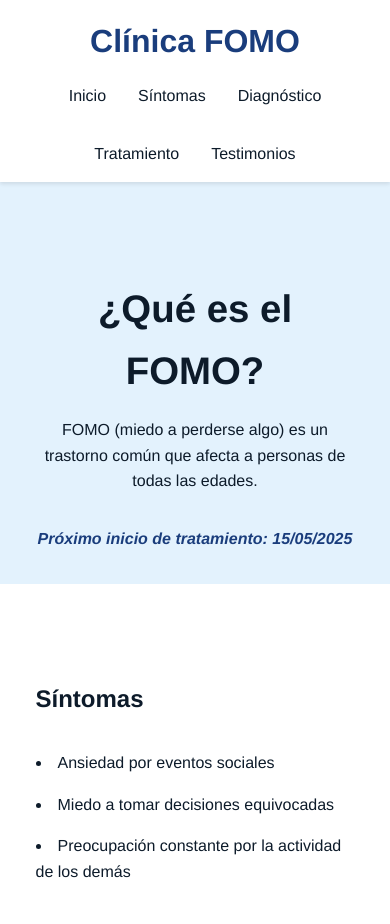
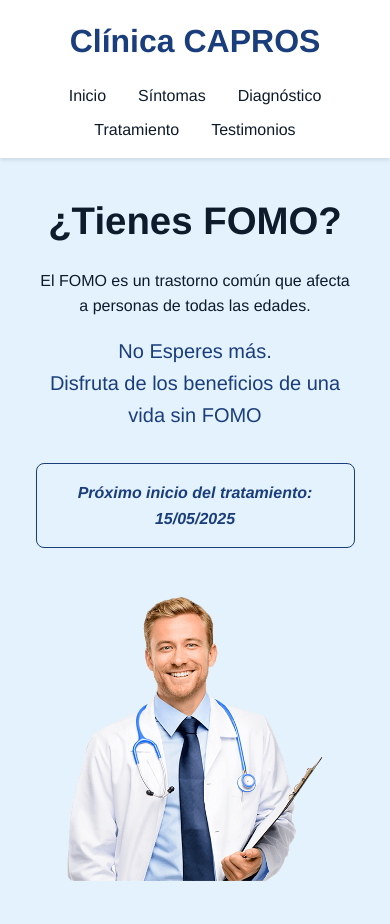
Before and after one commit to capros-fomo/clinicacapros, a plain HTML site: page index.html in a window 390 px wide. Shown: the top 924 px of the page. Drawn offline with Linux system fonts and the light colour scheme.

Commit message:
Add files via upload

```diff
--- a/index.html
+++ b/index.html
@@ -2,14 +2,14 @@
 <html lang="es">
   <head>
     <meta charset="UTF-8" />
-    <meta name="viewport" content="width=device-width, initial-scale=1.0" />
+    <meta name="viewport" content="width=device-width, initial-scale=1" />
     <title>Clínica FOMO</title>
     <link rel="stylesheet" href="styles.css" />
   </head>
   <body>
     <header class="header">
       <div class="container header__container">
-        <h1 class="logo">Clínica FOMO</h1>
+        <h1 class="logo">Clínica CAPROS</h1>
         <nav>
           <ul class="nav__list">
             <li><a href="#inicio">Inicio</a></li>
@@ -24,19 +24,33 @@
 
     <main>
       <section id="inicio" class="section inicio">
-        <div class="container">
-          <h2>¿Qué es el FOMO?</h2>
-          <p>
-            FOMO (miedo a perderse algo) es un trastorno común que afecta a
-            personas de todas las edades.
-          </p>
-          <p class="mysterious-date">
-            Próximo inicio de tratamiento:
-            <span id="fecha-misteriosa">15/05/2025</span>
-          </p>
+        <div class="container hero-content">
+          <div class="hero-text">
+            <h2>¿Tienes FOMO?</h2>
+            <p>
+              El FOMO es un trastorno común que afecta a personas de todas las
+              edades.
+            </p>
+            <p class="slogan">
+              No Esperes más.<br />
+              Disfruta de los beneficios de una vida sin FOMO
+            </p>
+            <p class="mysterious-date">
+              Próximo inicio del tratamiento:
+              <span id="fecha-misteriosa">15/05/2025</span>
+            </p>
+          </div>
+          <div class="hero-image">
+            <img
+              src="assets/hero-fomo.png"
+              alt="Doctor sonriente"
+              class="hero-img"
+            />
+          </div>
         </div>
       </section>
 
+      <!-- resto de secciones igual -->
       <section id="sintomas" class="section sintomas">
         <div class="container">
           <h2>Síntomas</h2>
@@ -73,7 +87,7 @@
           <h2>Testimonios</h2>
           <blockquote>
             “Gracias al tratamiento, ya no me siento esclavo del FOMO.”<br />
-            <cite>Laura</cite>
+            <cite>Miguel</cite>
           </blockquote>
         </div>
       </section>
@@ -92,13 +106,13 @@
           <button class="modal-btn" data-value="4">4</button>
           <button class="modal-btn" data-value="5">5</button>
         </div>
-        <button id="modal-close" class="modal-close hidden">Cerrar</button>
+        <button id="modal-close" class="modal-close">Cerrar</button>
       </div>
     </div>
 
     <footer class="footer">
       <div class="container">
-        <p>© 2025 Clínica FOMO. Todos los derechos reservados.</p>
+        <p>© 2025 Clínica CAPROS. Todos los derechos reservados.</p>
         <p>Contacto: info@clinicafomo.com</p>
       </div>
     </footer>
--- a/script.js
+++ b/script.js
@@ -10,7 +10,7 @@ document.addEventListener('DOMContentLoaded', () => {
     const fechaMisteriosa = document.getElementById('fecha-misteriosa').textContent;
 
     const preguntas = [
-      '¿Con qué frecuencia revisas redes sociales por miedo a perderte algo? (1=nunca, 5=sí, siempre)',
+      '¿Con qué frecuencia revisas redes sociales? (1=nunca, 5=siempre)',
       '¿Te sientes ansioso/a si tus amigos publican planes sin invitarte? (1=poco, 5=mucho)',
       '¿Has dejado de hacer actividades por miedo a perder otras mejores? (1=poco, 5=mucho)',
       '¿Piensas frecuentemente qué hacen los demás mientras tú no estás? (1=poco, 5=mucho)',
@@ -25,7 +25,6 @@ document.addEventListener('DOMContentLoaded', () => {
       respuestas = [];
       modal.classList.remove('hidden');
       modalButtonsContainer.style.display = 'flex';
-      modalClose.classList.add('hidden');
       showQuestion();
     });
 
@@ -57,9 +56,17 @@ document.addEventListener('DOMContentLoaded', () => {
       else if (total <= 16) nivel = 'Nivel moderado de FOMO. Podrías beneficiarte de nuestro tratamiento.';
       else nivel = 'Nivel alto de FOMO. Te recomendamos nuestro tratamiento intensivo.';
 
-      modalQuestion.innerHTML =
-        `<strong>Resultado:</strong> ${nivel}<br><em>Inicio de tratamiento: ${fechaMisteriosa}</em>`;
+    modalQuestion.innerHTML =
+      `<strong>Resultado:</strong> ${nivel}<br><em style="border: 1px solid; padding: 5px; display: inline-block; margin-top: 1rem;">Inicio del tratamiento: ${fechaMisteriosa}</em>`;
       modalButtonsContainer.style.display = 'none';
-      modalClose.classList.remove('hidden');
     }
   });
+
+  function actualizarHeaderHeight() {
+    const h = document.querySelector('.header').offsetHeight;
+    document.documentElement.style.setProperty('--header-height', `${h}px`);
+  }
+
+  // al cargar y al redimensionar
+  window.addEventListener('load', actualizarHeaderHeight);
+  window.addEventListener('resize', actualizarHeaderHeight);
--- a/styles.css
+++ b/styles.css
@@ -11,11 +11,11 @@
     --color-secondary: #e3f2fd;
     --color-text: #0d1b2a;
     --color-light: #fff;
-    --space-sm: 1rem;
-    --space-md: 2rem;
-    --space-lg: 4rem;
     --fs-heading: 2rem;
     --fs-subheading: 1.5rem;
+    --header-height: 0px;
+    scroll-padding-top: var(--header-height);
+
   }
 
   body {
@@ -29,7 +29,7 @@
   .container {
     width: min(90%, 1200px);
     margin-inline: auto;
-    padding-block: var(--space-md);
+    padding-block: 2rem;
   }
 
   /* Header */
@@ -44,7 +44,7 @@
     display: flex;
     align-items: center;
     justify-content: space-between;
-    padding-block: var(--space-sm);
+    padding-block: 1rem;
   }
   .logo {
     font-size: var(--fs-heading);
@@ -53,7 +53,8 @@
   .nav__list {
     list-style: none;
     display: flex;
-    gap: var(--space-md);
+    row-gap: 0.5rem;
+    column-gap: 2rem;
   }
   .nav__list a {
     text-decoration: none;
@@ -66,54 +67,65 @@
   }
 
   /* Secciones */
-  .section {
-    padding-block: var(--space-lg) 0;
-  }
+
   .inicio {
     background-color: var(--color-secondary);
     text-align: center;
   }
   .inicio h2 {
     font-size: calc(var(--fs-heading) * 1.2);
-    margin-bottom: var(--space-sm);
+    margin-bottom: 1rem;
   }
+  .hero-img {
+    width: 100%;
+    height: auto;
+    border-radius: 8px;
+    margin-bottom: 2rem;
+    object-fit: cover;
+  }
+
   .mysterious-date {
     font-style: italic;
-    margin-top: var(--space-md);
+    margin-top: 2rem;
     font-weight: bold;
     color: var(--color-primary);
+    border: 1px solid;
+    padding: 1rem;
+    border-radius: 8px;
+
   }
   .sintomas ul {
     list-style: disc inside;
     max-width: 600px;
-    margin: var(--space-md) auto;
+    margin: 1rem;
   }
   .sintomas li {
-    margin-bottom: var(--space-sm);
+    margin-bottom: 1rem;
   }
   #btn-evaluacion {
     background-color: var(--color-primary);
     color: var(--color-light);
     border: none;
-    padding: var(--space-sm) var(--space-md);
+    padding: 1rem 2rem;
     font-size: 1rem;
     cursor: pointer;
     border-radius: 4px;
     transition: background-color 0.3s ease;
+    margin-top: 1rem;
   }
   #btn-evaluacion:hover {
     background-color: #122A5D;
   }
   .testimonios blockquote {
     background-color: var(--color-secondary);
-    padding: var(--space-md);
+    padding: 2rem;
     border-left: 4px solid var(--color-primary);
-    margin: var(--space-md) 0;
+    margin: 2rem 0;
     font-style: italic;
   }
   .testimonios cite {
     display: block;
-    margin-top: var(--space-sm);
+    margin-top: 1rem;
     text-align: right;
     font-weight: bold;
   }
@@ -142,7 +154,7 @@
   .modal-content {
     position: relative;
     background-color: var(--color-light);
-    padding: var(--space-lg);
+    padding: 4rem;
     border-radius: 8px;
     max-width: 90%;
     width: 400px;
@@ -151,31 +163,31 @@
     box-shadow: 0 4px 10px rgba(0,0,0,0.2);
   }
   .modal-content h2 {
-    margin-bottom: var(--space-md);
+    margin-bottom: 2rem;
     font-size: var(--fs-subheading);
     color: var(--color-primary);
   }
   .modal-buttons {
     display: flex;
-    gap: var(--space-sm);
+    gap: 1rem;
     justify-content: center;
-    margin-top: var(--space-md);
+    margin-top: 2rem;
   }
   .modal-btn {
     background-color: var(--color-primary);
     color: var(--color-light);
     border: none;
-    padding: var(--space-sm) var(--space-md);
+    padding: 0.6rem 1rem;
     font-size: 1rem;
     cursor: pointer;
-    border-radius: 4px;
+    border-radius: 10px;
     transition: background-color 0.3s ease;
   }
   .modal-btn:hover {
     background-color: #122A5D;
   }
   .modal-close {
-    margin-top: var(--space-md);
+    margin-top: 2rem;
     background: none;
     border: none;
     font-size: 0.9rem;
@@ -183,19 +195,17 @@
     color: var(--color-text);
     text-decoration: underline;
   }
-  .modal-close.hidden {
-    display: none;
-  }
+
 
   /* Footer */
   .footer {
     background-color: var(--color-light);
     text-align: center;
-    padding-block: var(--space-md);
+    padding-block: 2rem;
     border-top: 1px solid #e0e0e0;
   }
   .footer p {
-    margin-bottom: var(--space-sm);
+    margin-bottom: 1rem;
     font-size: 0.9rem;
   }
 
@@ -203,13 +213,59 @@
   @media (max-width: 768px) {
     .header__container {
       flex-direction: column;
-      gap: var(--space-sm);
+      gap: 1rem;
     }
     .nav__list {
       flex-wrap: wrap;
       justify-content: center;
     }
     .container {
-      padding-inline: var(--space-sm);
+      padding-inline: 1rem;
     }
   }
+
+
+/* Contenedor héroe (inicio) */
+.hero-content {
+    display: grid;
+    grid-template-columns: 1fr 1fr;
+    gap: 2rem;
+    align-items: center;
+  }
+
+  /* Texto del héroe */
+  .hero-text h2 {
+    font-size: calc(var(--fs-heading) * 1.2);
+    margin-bottom: 1rem;
+  }
+  .hero-text p {
+    margin-bottom: 1rem;
+  }
+  .slogan {
+    font-size: 1.25rem;
+    font-weight: 500;
+    color: var(--color-primary);
+    margin-top: 1rem;
+  }
+
+  /* Imagen del héroe */
+  .hero-img {
+    width: 80%;
+    height: auto;
+    border-radius: 8px;
+    object-fit: cover;
+  }
+
+  /* Mantenemos el fondo azul para la sección inicio */
+
+
+  /* Responsive: héroe apilado en móvil */
+  @media (max-width: 768px) {
+    .hero-content {
+      grid-template-columns: 1fr;
+      text-align: center;
+    }
+    .slogan {
+      margin-top: 1rem;
+    }
+  }
```
Also changed, not shown: assets/hero-fomo.png (added).
